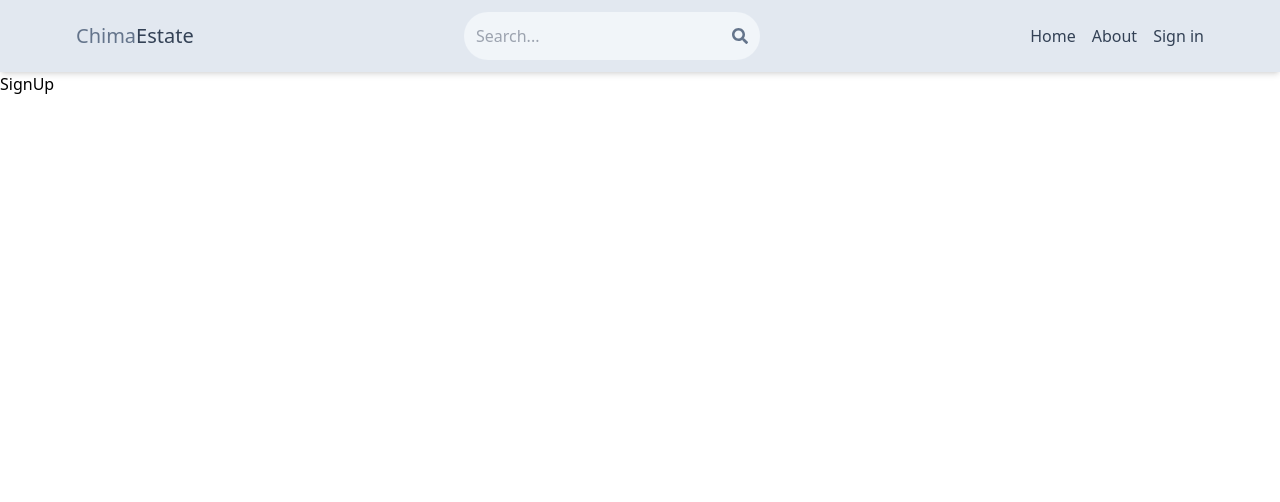
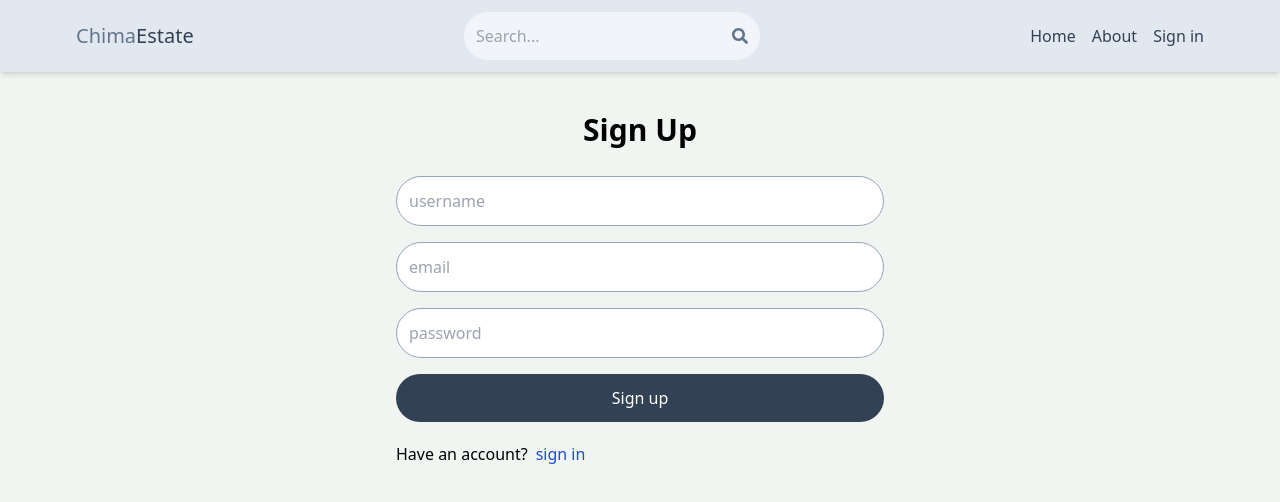
Before and after one commit to Socheema/mern__estate, a React (Vite) app in the folder client/: page /sign-up in a window 1280 px wide. Shown: the top 502 px of the page. Built offline with nearby package versions, Linux system fonts and the light colour scheme.

Commit message:
create sign up page ui

```diff
--- a/client/src/Pages/SignUp.jsx
+++ b/client/src/Pages/SignUp.jsx
@@ -1,9 +1,23 @@
-import React from 'react'
-
+import React from "react";
+import { Link } from "react-router-dom";
 const SignUp = () => {
   return (
-    <div>SignUp</div>
-  )
-}
+    <div className="p-3 max-w-lg mx-auto">
+      <h1 className="text-3xl text-center font-semibold my-7">Sign Up</h1>
+      <form className="flex flex-col gap-4">
+        <input type="text" placeholder="username" className="focus:outline-none border border-slate-400 p-3 rounded-full" id="username" />
+        <input type="email" placeholder="email" className="focus:outline-none border border-slate-400 p-3 rounded-full" id="email" />
+        <input type="password" placeholder="password" className="focus:outline-none border border-slate-400 p-3 rounded-full" id="password" />
+        <button className="bg-slate-700 text-white rounded-full p-3 hover:opacity-95 disabled:opacity-80">Sign up</button>
+      </form>
+      <div className="flex gap-2 mt-5">
+        <p>Have an account?</p>
+        <Link to={'/sign-in'}>
+          <span className="text-blue-700 ">sign in</span>
+        </Link>
+      </div>
+    </div>
+  );
+};
 
-export default SignUp
+export default SignUp;
--- a/client/src/index.css
+++ b/client/src/index.css
@@ -1,3 +1,7 @@
 @tailwind base;
 @tailwind components;
 @tailwind utilities;
+
+body{
+    background-color: rgba(241, 245, 241);
+}
```
